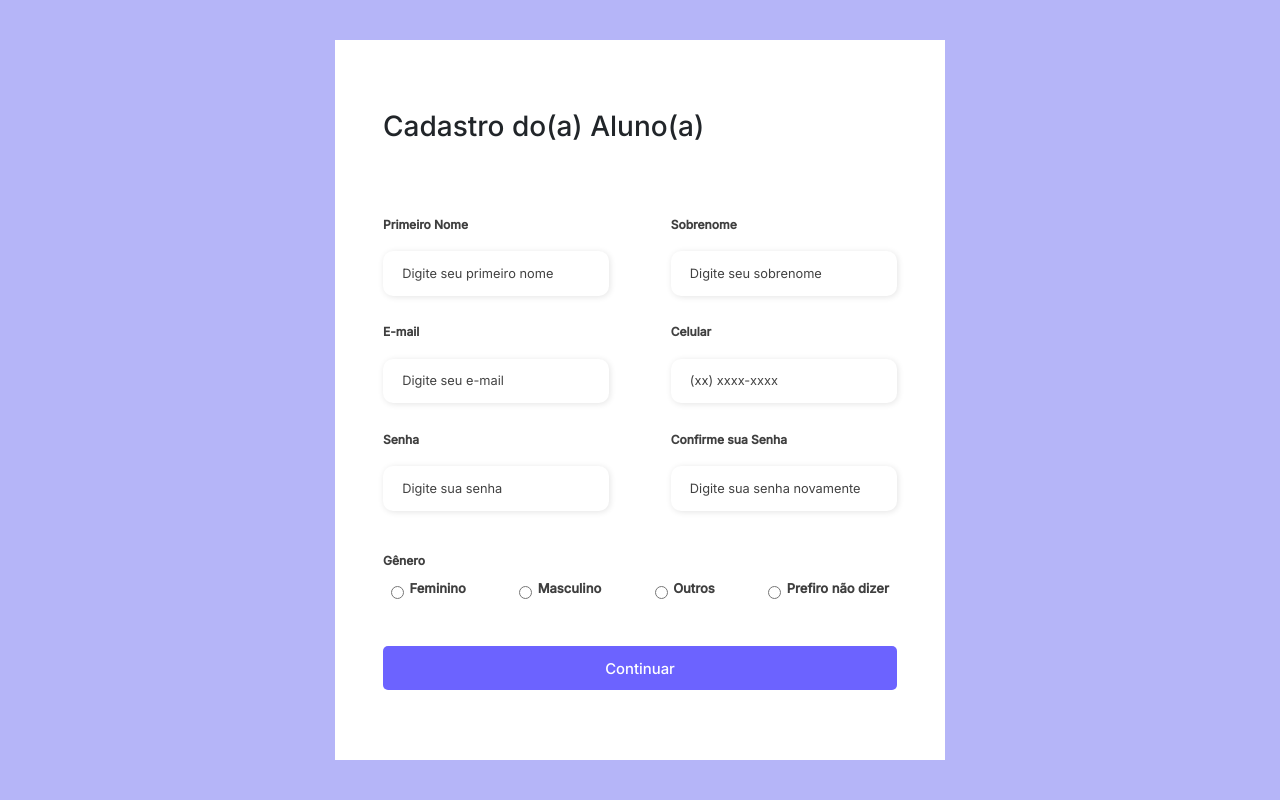
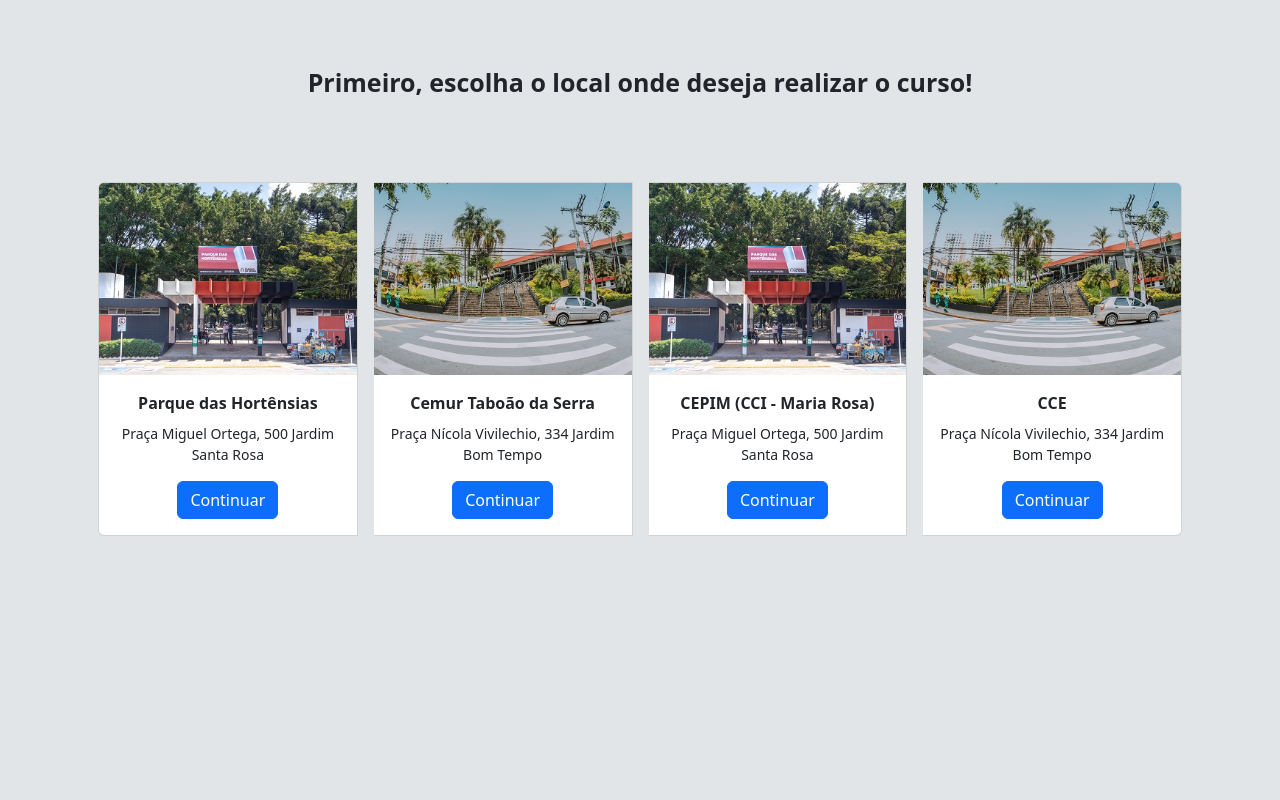
Before and after one commit to devbrunnolima/escola, a PHP site: page /sys_cultura/ in a window 1280 px wide. Run offline with PHP 8.4, Linux system fonts and the light colour scheme; some libraries are stand-ins or nearby versions.

Commit message:
Add files via upload
Mudanças no sistema do dia 2/2! Polos ainda não estão certos, mas o index está de boa!

```diff
--- a/index.php
+++ b/index.php
@@ -1,94 +1,68 @@
 <?php
-session_start();
+
+require_once('conexao.php');
 require_once('teamplate/header_form.php');
 $dt_today = date('d/m/Y H:i:s');
 
 ?>
 
 
-<body>
+   <div class="titulo">
+    <p>Primeiro, escolha o local onde deseja realizar o curso!</p>
+   </div>
 
+         <main class="container">
 
-
-<body>
-    <div class="container">
-        <div class="form-image">
-            <img src="vendor/img//undraw_shopping_re_3wst.svg" alt="">
-        </div>
-        <div class="form">
-            <form action="#">
-                <div class="form-header">
-                    <div class="title">
-                        <h3>Cadastro do(a) Aluno(a)</h3>
-                    </div>
-
-                </div>
-
-                <div class="input-group">
-                    <div class="input-box">
-                        <label for="firstname">Primeiro Nome</label>
-                        <input id="firstname" type="text" name="firstname" placeholder="Digite seu primeiro nome" required>
-                    </div>
-
-                    <div class="input-box">
-                        <label for="lastname">Sobrenome</label>
-                        <input id="lastname" type="text" name="lastname" placeholder="Digite seu sobrenome" required>
-                    </div>
-                    <div class="input-box">
-                        <label for="email">E-mail</label>
-                        <input id="email" type="email" name="email" placeholder="Digite seu e-mail" required>
-                    </div>
-
-                    <div class="input-box">
-                        <label for="number">Celular</label>
-                        <input id="number" type="tel" name="number" placeholder="(xx) xxxx-xxxx" required>
-                    </div>
-
-                    <div class="input-box">
-                        <label for="password">Senha</label>
-                        <input id="password" type="password" name="password" placeholder="Digite sua senha" required>
-                    </div>
-
-
-                    <div class="input-box">
-                        <label for="confirmPassword">Confirme sua Senha</label>
-                        <input id="confirmPassword" type="password" name="confirmPassword" placeholder="Digite sua senha novamente" required>
-                    </div>
-
-                </div>
-
-                <div class="gender-inputs">
-                    <div class="gender-title">
-                        <h6>Gênero</h6>
-                    </div>
-
-                    <div class="gender-group">
-                        <div class="gender-input">
-                            <input id="female" type="radio" name="gender">
-                            <label for="female">Feminino</label>
-                        </div>
-
-                        <div class="gender-input">
-                            <input id="male" type="radio" name="gender">
-                            <label for="male">Masculino</label>
-                        </div>
-
-                        <div class="gender-input">
-                            <input id="others" type="radio" name="gender">
-                            <label for="others">Outros</label>
-                        </div>
-
-                        <div class="gender-input">
-                            <input id="none" type="radio" name="gender">
-                            <label for="none">Prefiro não dizer</label>
+            <div class="card-group">
+                <div class="card">
+                    <img class="card-img-top" src="vendor/img/parque_das_hortensias.jpg" alt="Fachada de entrada do Parque das Hortênsias">
+                    <div class="card-body">
+                        <p class="card-title">Parque das Hortênsias</hp>
+                        <p class="card-text">Praça Miguel Ortega, 500 Jardim Santa Rosa</p>
+                        <div class="continue-button">
+                        <a class="btn btn-primary" href="polo/parque_hortencias.php">Continuar</a>
                         </div>
                     </div>
                 </div>
 
-                <div class="continue-button">
-                    <button><a href="#">Continuar</a> </button>
+                <div class="card">
+                    <img class="card-img-top" src="vendor/img/cemur.jpg" alt="Letreiro do jardim frontal do CEMUR">
+                    <div class="card-body">
+                        <p class="card-title">Cemur Taboão da Serra</p>
+                        <p class="card-text">Praça Nícola Vivilechio, 334 Jardim Bom Tempo</p>
+                        <div class="continue-button">
+                        <a class="btn btn-primary" href="polo/cemur.php">Continuar</a>
+                        </div>
+                    </div>
                 </div>
-            </form>
+
+                <div class="card">
+                    <img class="card-img-top" src="vendor/img/parque_das_hortensias.jpg" alt="Fachada de entrada do Parque das Hortênsias">
+                    <div class="card-body">
+                        <p class="card-title">CEPIM (CCI - Maria Rosa)</hp>
+                        <p class="card-text">Praça Miguel Ortega, 500 Jardim Santa Rosa</p>
+                        <div class="continue-button">
+                        <a class="btn btn-primary" href="polo/cepim.php">Continuar</a>
+                        </div>
+                    </div>
+                </div>
+
+                <div class="card">
+                    <img class="card-img-top" src="vendor/img/cemur.jpg" alt="Letreiro do jardim frontal do CEMUR">
+                    <div class="card-body">
+                        <p class="card-title">CCE</p>
+                        <p class="card-text">Praça Nícola Vivilechio, 334 Jardim Bom Tempo</p>
+                        <div class="continue-button">
+                        <a class="btn btn-primary" href="polo/cce.php">Continuar</a>
+                        </div>
+                    </div>
+                </div>
+
+            </div>
+
+
+
+
+
+
         </div>
-    </div>
-</body>
--- a/teamplate/header_form.php
+++ b/teamplate/header_form.php
@@ -1,54 +1,28 @@
-<?php
+<!DOCTYPE html>
+<html lang="pt-Br">
 
-require_once("conexao.php");
+<head>
+    <meta charset="UTF-8">
+    <meta http-equiv="X-UA-Compatible" content="IE=edge">
+    <meta name="viewport" content="width=device-width, initial-scale=1.0">
+    <title>Escola de Cultura</title>
 
+    <link rel="stylesheet" href="vendor/css/reset.css">
 
-?>
+    <!-- CSS only -->
+    <link href="https://cdn.jsdelivr.net/npm/bootstrap@5.2.3/dist/css/bootstrap.min.css" rel="stylesheet" integrity="sha384-rbsA2VBKQhggwzxH7pPCaAqO46MgnOM80zW1RWuH61DGLwZJEdK2Kadq2F9CUG65" crossorigin="anonymous">
+
+    <!-- JavaScript Bundle with Popper -->
+    <script src="https://cdn.jsdelivr.net/npm/bootstrap@5.2.3/dist/js/bootstrap.bundle.min.js" integrity="sha384-kenU1KFdBIe4zVF0s0G1M5b4hcpxyD9F7jL+jjXkk+Q2h455rYXK/7HAuoJl+0I4" crossorigin="anonymous"></script>
+
+    <link rel="stylesheet" href="https://cdnjs.cloudflare.com/ajax/libs/font-awesome/6.2.1/css/all.min.css" integrity="sha512-MV7K8+y+gLIBoVD59lQIYicR65iaqukzvf/nwasF0nqhPay5w/9lJmVM2hMDcnK1OnMGCdVK+iQrJ7lzPJQd1w==" crossorigin="anonymous" referrerpolicy="no-referrer" />
 
 
 
 
+    <link rel="stylesheet" href="https://fonts.googleapis.com/css2?family=Material+Symbols+Outlined:opsz,wght,FILL,GRAD@20..48,100..700,0..1,-50..200" />
+    <link rel="stylesheet" href="vendor/css/form.css">
 
-<!DOCTYPE html>
-<html lang="pt-br">
+</head>
 
-<head>
-
-<!-- Meta tags Obrigatórias -->
-<meta charset="utf-8">
-	<meta name="viewport" content="width=device-width, initial-scale=1, shrink-to-fit=no">
-
-	<!-- Bootstrap CSS -->
-	<link rel="stylesheet" href="https://stackpath.bootstrapcdn.com/bootstrap/4.1.3/css/bootstrap.min.css" integrity="sha384-MCw98/SFnGE8fJT3GXwEOngsV7Zt27NXFoaoApmYm81iuXoPkFOJwJ8ERdknLPMO" crossorigin="anonymous">
-
-
-	<!-- Icones do Bootstrap -->
-	<link rel="stylesheet" href="https://cdn.jsdelivr.net/npm/bootstrap-icons@1.4.1/font/bootstrap-icons.css">
-
-
-
-  <link rel="stylesheet" href="vendor/css/form_style.css">
-
-
-
-	<link rel="stylesheet" href="https://cdnjs.cloudflare.com/ajax/libs/font-awesome/4.7.0/css/font-awesome.min.css">
-
-	<!-- jQuery -->
-	<script src="https://code.jquery.com/jquery-3.3.1.slim.min.js" integrity="sha384-q8i/X+965DzO0rT7abK41JStQIAqVgRVzpbzo5smXKp4YfRvH+8abtTE1Pi6jizo" crossorigin="anonymous"></script>
-
-  <!-- Script Ajax -->
-  <script src="https://ajax.googleapis.com/ajax/libs/jquery/3.5.1/jquery.min.js"></script>
-
-
-	<!-- JS, Poppser.js e jQuery -->
-	<script src="https://cdnjs.cloudflare.com/ajax/libs/popper.js/1.14.3/umd/popper.min.js" integrity="sha384-ZMP7rVo3mIykV+2+9J3UJ46jBk0WLaUAdn689aCwoqbBJiSnjAK/l8WvCWPIPm49" crossorigin="anonymous"></script>
-	<script src="https://stackpath.bootstrapcdn.com/bootstrap/4.1.3/js/bootstrap.min.js" integrity="sha384-ChfqqxuZUCnJSK3+MXmPNIyE6ZbWh2IMqE241rYiqJxyMiZ6OW/JmZQ5stwEULTy" crossorigin="anonymous"></script>
-
-	<!-- DataTables link e script -->
-	<link rel="stylesheet" type="text/css" href="../vendor/DataTables/datatables.min.css">
-	<script src="vendor/DataTables/datatables.min.js"></script>
-
-
-
-  <title> <?php echo $nome_sistema ?></title>
-</head>
+<body>
--- /dev/null
+++ b/vendor/css/form.css
@@ -0,0 +1,52 @@
+@import url('https://fonts.googleapis.com/css2?family=Inter:wght@200;300;400;500&family=Open+Sans:wght@300;400;500;600&display=swap');
+
+body{
+
+
+    text-align: center;
+    background-color: #e1e5e7;
+
+}
+
+.titulo{
+    margin: 4rem;
+    font-size: 25px;
+    font-weight: bold;
+
+}
+
+.card{
+    margin: 1rem;
+}
+
+.card-title{
+    font-size: 16px;
+    font-weight: bold;
+}
+
+.card-text{
+    font-size: 14px;
+
+}
+
+
+.continue-button button {
+    width: 100px;
+    margin-top: 0.5rem;
+    border: none;
+    background-color: #4987c2b9;
+    padding: 0.42rem;
+    border-radius: 5px;
+    cursor: pointer;
+}
+
+.continue-button button:hover {
+    background-color: #0065c4b9;
+}
+
+.continue-button button a {
+    text-decoration: none;
+    font-size: 0.93rem;
+    font-weight: 500;
+    color: #fff;
+}
--- /dev/null
+++ b/vendor/css/reset.css
@@ -0,0 +1,49 @@
+/* http://meyerweb.com/eric/tools/css/reset/
+   v2.0 | 20110126
+   License: none (public domain)
+*/
+
+html, body, div, span, applet, object, iframe,
+h1, h2, h3, h4, h5, h6, p, blockquote, pre,
+a, abbr, acronym, address, big, cite, code,
+del, dfn, em, img, ins, kbd, q, s, samp,
+small, strike, strong, sub, sup, tt, var,
+b, u, i, center,
+dl, dt, dd, ol, ul, li,
+fieldset, form, label, legend,
+table, caption, tbody, tfoot, thead, tr, th, td,
+article, aside, canvas, details, embed,
+figure, figcaption, footer, header, hgroup,
+menu, nav, output, ruby, section, summary,
+time, mark, audio, video {
+	margin: 0;
+	padding: 0;
+	border: 0;
+	font-size: 100%;
+	font: inherit;
+	vertical-align: baseline;
+    text-decoration:none;
+}
+/* HTML5 display-role reset for older browsers */
+article, aside, details, figcaption, figure,
+footer, header, hgroup, menu, nav, section {
+	display: block;
+}
+body {
+	line-height: 1;
+}
+ol, ul {
+	list-style: none;
+}
+blockquote, q {
+	quotes: none;
+}
+blockquote:before, blockquote:after,
+q:before, q:after {
+	content: '';
+	content: none;
+}
+table {
+	border-collapse: collapse;
+	border-spacing: 0;
+}
```
Also changed, not shown: polo/cce.php (added, +7 -0 lines), polo/cemur.php (added, +7 -0 lines), polo/cepim.php (added, +7 -0 lines), polo/parque_hortencias.php (added, +7 -0 lines), vendor/css/responsivo.css (added), vendor/img/cemur.jpg (added), vendor/img/cemur2.jpg (added), vendor/img/parque_das_hortensias.jpg (added), vendor/img/parque_das_hortensias2.jpg (added), vendor/js/form.js (added).
